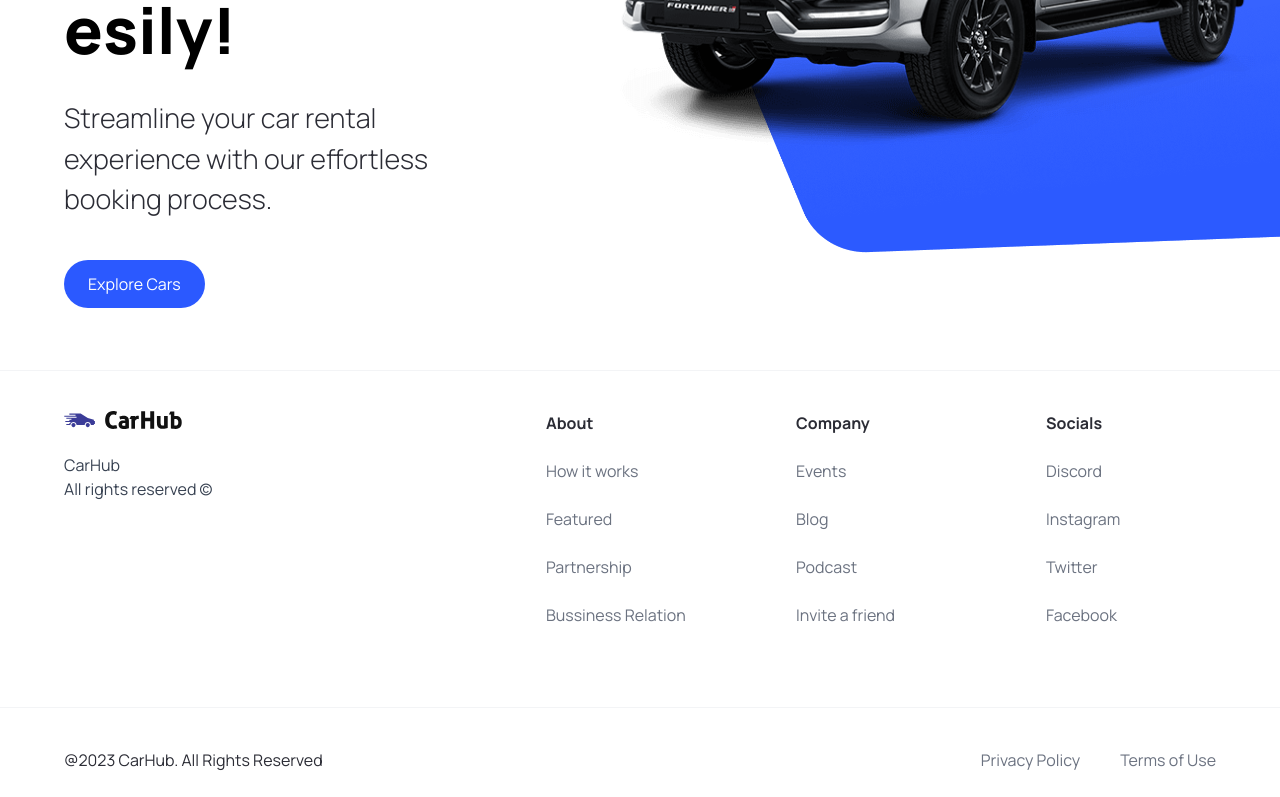
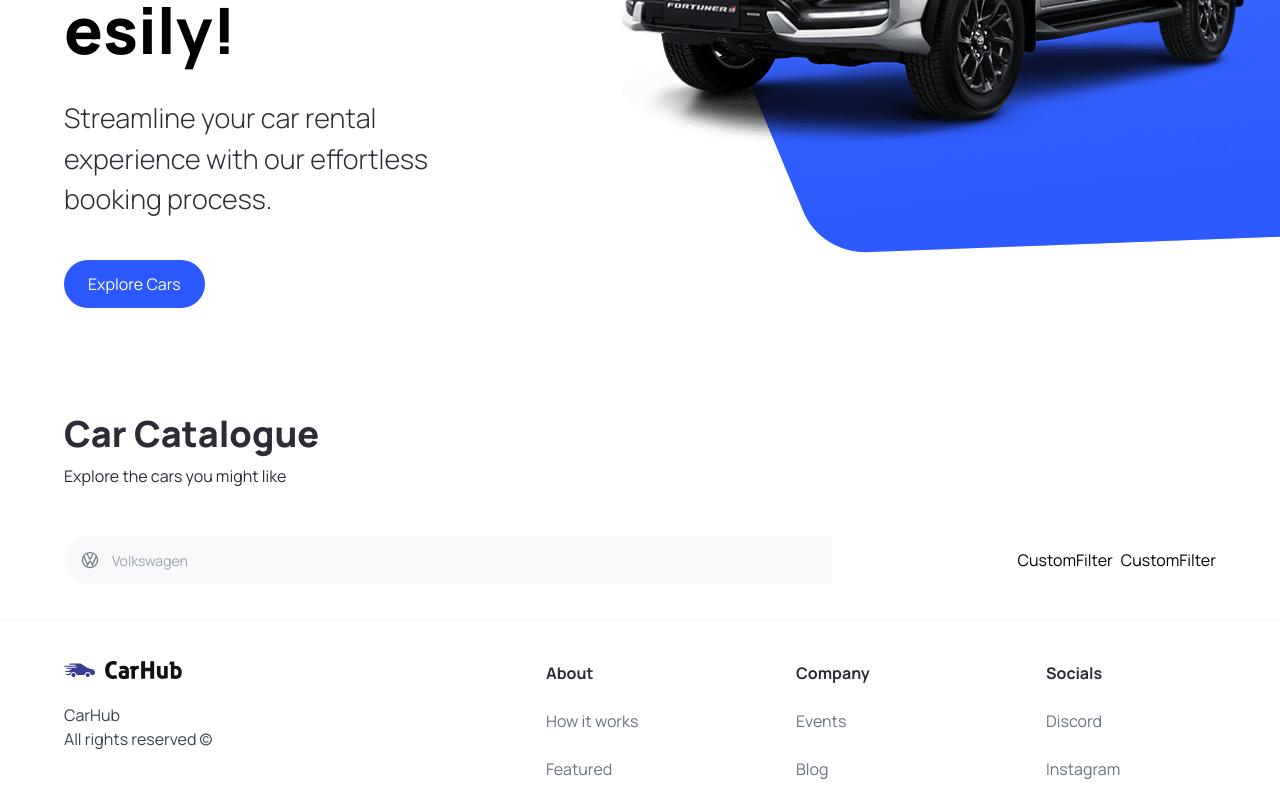
Before and after one commit to igorkukric/Car_Showcase-NEXTjs, a Next.js app: page / in a window 1280 px wide. Shown: the part 450-1247 px from the top of the page. Built offline with nearby package versions, Linux system fonts and the light colour scheme.

Commit message:
add Autocomplete function,SearchManufacturer component,SearchBar

```diff
--- a/app/page.tsx
+++ b/app/page.tsx
@@ -1,10 +1,25 @@
-import { Hero } from '@/components'
+import { CustomFilter, Hero, SearchBar } from '@/components'
 import Image from 'next/image'
 
 export default function Home() {
   return (
     <main className="overflow-hidden">
       <Hero />
+      <div className='mt-12 padding-x padding-y max-width id="discover'>
+        <div className='home__text-container'>
+          <h1 className='text-4xl font-extrabold'>Car Catalogue</h1>
+          <p>Explore the cars you might like</p>
+        </div>
+
+        <div className='home__filters'>
+          <SearchBar />
+
+          <div className='home__filter-container'>
+              <CustomFilter title="fuel" />
+              <CustomFilter title="year" />
+          </div>
+        </div>
+      </div>
     </main>
   )
 }
--- /dev/null
+++ b/components/CustomFilter.tsx
@@ -0,0 +1,9 @@
+import React from 'react'
+
+const CustomFilter = () => {
+  return (
+    <div>CustomFilter</div>
+  )
+}
+
+export default CustomFilter
--- /dev/null
+++ b/components/SearchBar.tsx
@@ -0,0 +1,23 @@
+"use client";
+
+import { useState } from "react";
+
+import { SearchManufacturer } from ".";
+
+const SearchBar = () => {
+  const [manufacturer, setManufacturer] = useState("");
+
+  const handleSearch = () => {};
+  return (
+    <form className="searchbar" onSubmit={handleSearch}>
+      <div className="searchbar__item">
+        <SearchManufacturer
+          manufacturer={manufacturer}
+          setManufacturer={setManufacturer}
+        />
+      </div>
+    </form>
+  );
+};
+
+export default SearchBar;
--- /dev/null
+++ b/components/SearchManufacturer.tsx
@@ -0,0 +1,82 @@
+"use client";
+import { useState, Fragment } from "react";
+import Image from "next/image";
+import { Combobox, Transition } from "@headlessui/react";
+
+import { manufacturers } from "@/constants";
+import { SearchManufacturerProps } from "@/types";
+import React from "react";
+
+const SearchManufacturer = ({
+  manufacturer,
+  setManufacturer,
+}: SearchManufacturerProps) => {
+  const [query, setQuery] = useState("");
+
+  const filteredManufacturers =
+    query === ""
+      ? manufacturers
+      : manufacturers.filter((item) =>
+          item
+            .toLowerCase()
+            .replace(/\s+/g, "")
+            .includes(query.toLowerCase().replace(/\s+/g, ""))
+        );
+
+  return (
+    <div className="search-manufacturer">
+      <Combobox>
+        <div className="relative w-full">
+          <Combobox.Button className="absolute top-[14px]">
+            <Image
+              src="/car-logo.svg"
+              width={20}
+              height={20}
+              className="ml-4"
+              alt="Car Logo"
+            />
+          </Combobox.Button>
+
+          <Combobox.Input
+            className="search-manufacturer__input"
+            placeholder="Volkswagen"
+            displayValue={(manufacturer: string) => manufacturer}
+            onChange={(e) => setQuery(e.target.value)}
+          />
+          <Transition
+            as={Fragment}
+            leave="transition ease-in duration-100"
+            leaveFrom="opacity-100"
+            leaveTo="opacity-0"
+            afterLeave={() => setQuery("")}
+          >
+            <Combobox.Options>
+              {filteredManufacturers.length === 0 && query !== "" ? (
+                <Combobox.Option
+                  value={query}
+                  className="search-manufacturer__option"
+                >
+                  Create {query}
+                </Combobox.Option>
+              ) : (
+                filteredManufacturers.map((item)=> (
+                    <Combobox.Option
+                        key={item}
+                        className={({active})=> `${active ? 'bg-primary-blue text-white' : 'text-gray-900'}`}
+                        value={item}
+
+                    >
+                        {item}
+                    </Combobox.Option>
+
+                ))
+              )}
+            </Combobox.Options>
+          </Transition>
+        </div>
+      </Combobox>
+    </div>
+  );
+};
+
+export default SearchManufacturer;
--- a/components/index.ts
+++ b/components/index.ts
@@ -2,5 +2,16 @@
 import CustomButton from "./CustomButton";
 import Navbar from "./Navbar";
 import Footer from "./Footer";
+import SearchBar from "./SearchBar";
+import CustomFilter from "./CustomFilter";
+import SearchManufacturer from "./SearchManufacturer";
 
-export { Hero, CustomButton, Navbar, Footer };
+export {
+  Hero,
+  CustomButton,
+  Navbar,
+  Footer,
+  SearchBar,
+  CustomFilter,
+  SearchManufacturer,
+};
--- a/types/index.ts
+++ b/types/index.ts
@@ -6,3 +6,8 @@
   handleClick?: MouseEventHandler<HTMLButtonElement>;
   btnType?: "button" | "submit"
 }
+
+export interface SearchManufacturerProps {
+  manufacturer: string;
+  setManufacturer: (manufacturer: string) => void
+}
```
Also changed, not shown: package.json (+6 -5 lines), 1 other file (tests, documents, lock files or other folders).
